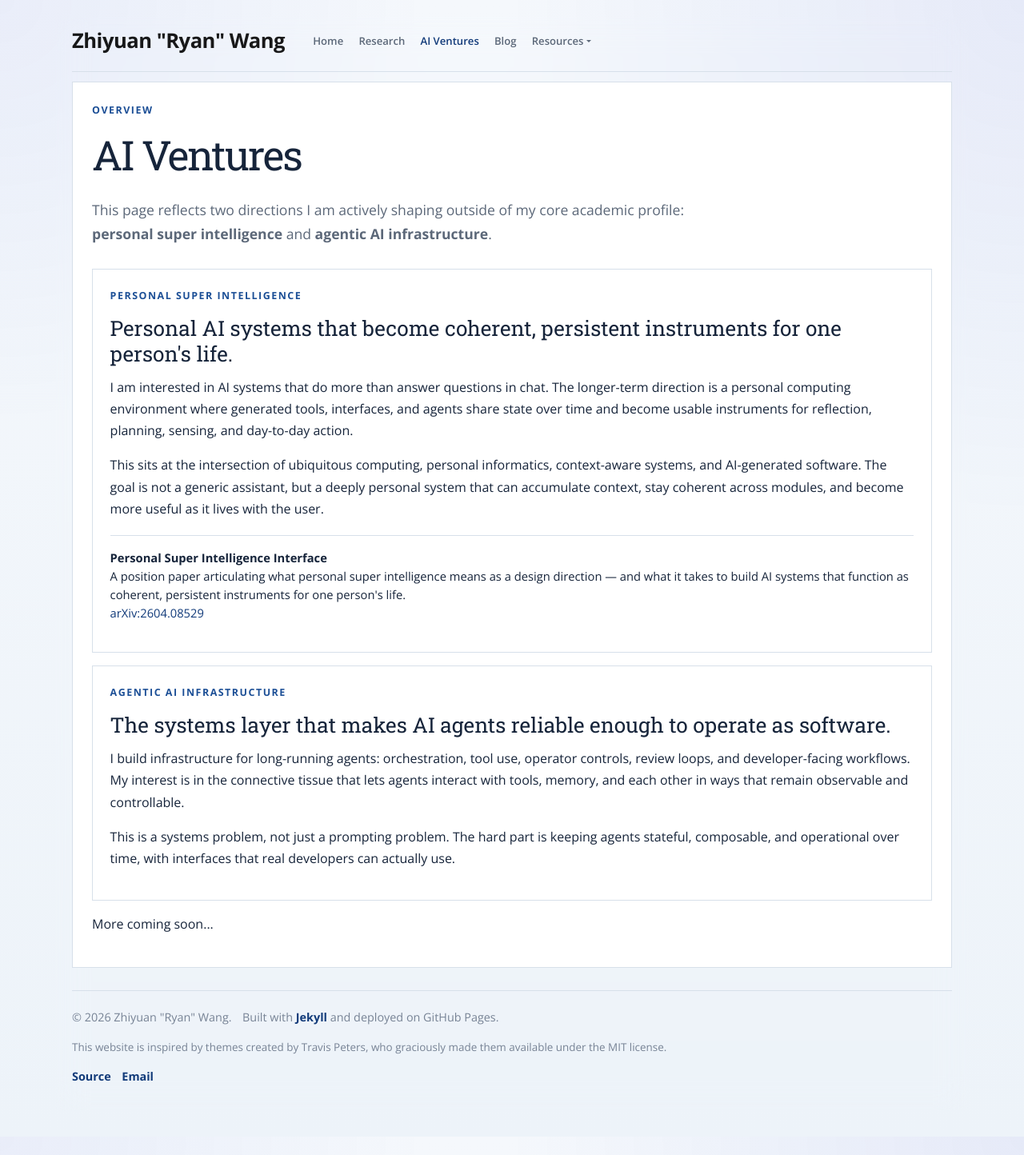
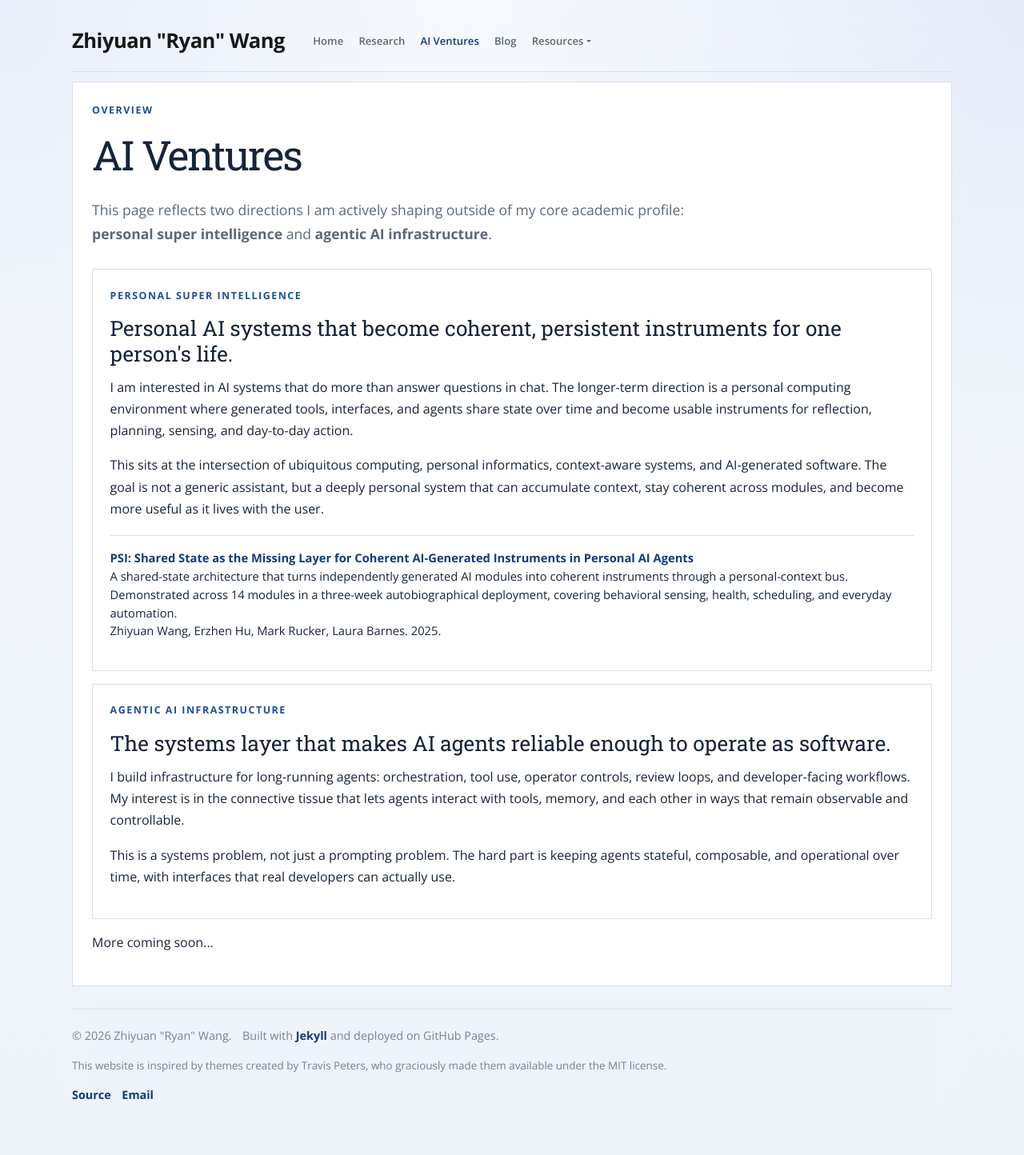
Before and after one commit to zzhiyuann/ryanwang.cc, a Jekyll site: the page built from ai-ventures.md, in a window 1280 px wide. Shown: the whole page at 80% size. Built offline with Jekyll 4.4.1, drawn with Linux system fonts in a browser that asks for light colours; a style sheet for code colours, icons or effects is not loaded; before the commit the page ends 1421 px from its top, so only the background shows below that.

Commit message:
Update PSI paper entry with accurate description and hyperlinked title

```diff
--- a/ai-ventures.md
+++ b/ai-ventures.md
@@ -14,9 +14,9 @@ description: "Two venture directions: personal super intelligence and agentic AI
   <h3>Personal AI systems that become coherent, persistent instruments for one person's life.</h3>
   <p>I am interested in AI systems that do more than answer questions in chat. The longer-term direction is a personal computing environment where generated tools, interfaces, and agents share state over time and become usable instruments for reflection, planning, sensing, and day-to-day action.</p>
   <p>This sits at the intersection of ubiquitous computing, personal informatics, context-aware systems, and AI-generated software. The goal is not a generic assistant, but a deeply personal system that can accumulate context, stay coherent across modules, and become more useful as it lives with the user.</p>
-  <p class="pub-entry"><strong>Personal Super Intelligence Interface</strong><br>
-  A position paper articulating what personal super intelligence means as a design direction — and what it takes to build AI systems that function as coherent, persistent instruments for one person's life.<br>
-  <a href="https://arxiv.org/abs/2604.08529v1" target="_blank">arXiv:2604.08529</a></p>
+  <p class="pub-entry"><a href="https://arxiv.org/abs/2604.08529v1" target="_blank"><strong>PSI: Shared State as the Missing Layer for Coherent AI-Generated Instruments in Personal AI Agents</strong></a><br>
+  A shared-state architecture that turns independently generated AI modules into coherent instruments through a personal-context bus. Demonstrated across 14 modules in a three-week autobiographical deployment, covering behavioral sensing, health, scheduling, and everyday automation.<br>
+  Zhiyuan Wang, Erzhen Hu, Mark Rucker, Laura Barnes. 2025.</p>
 </div>
 
 <div class="content-card">
```
